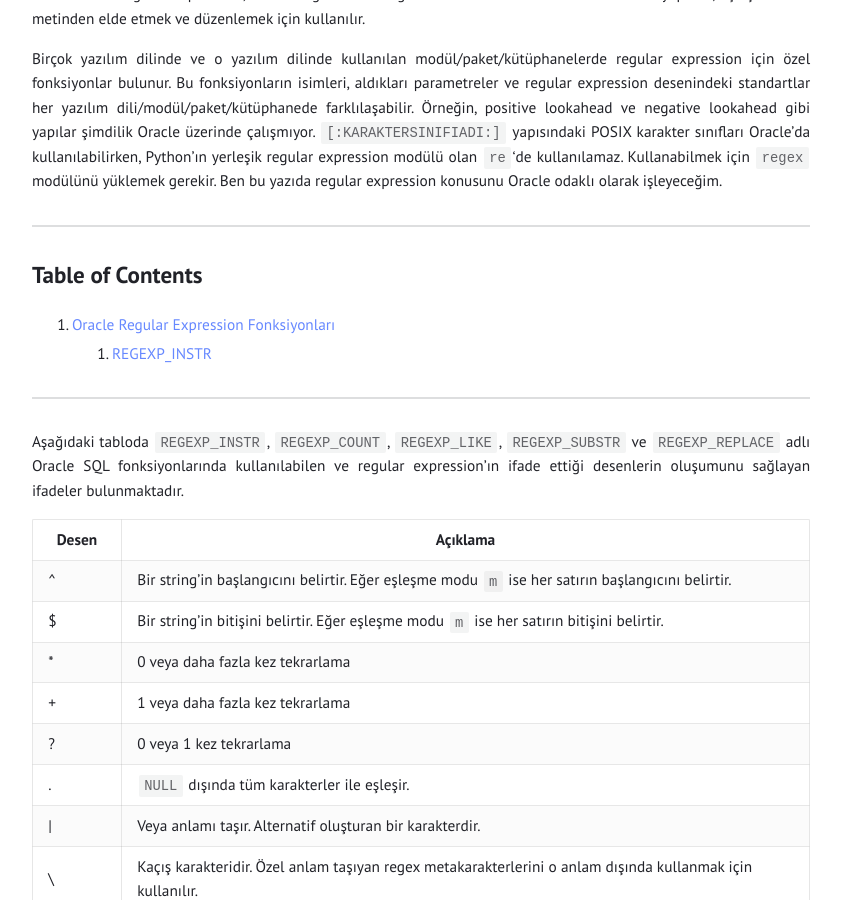
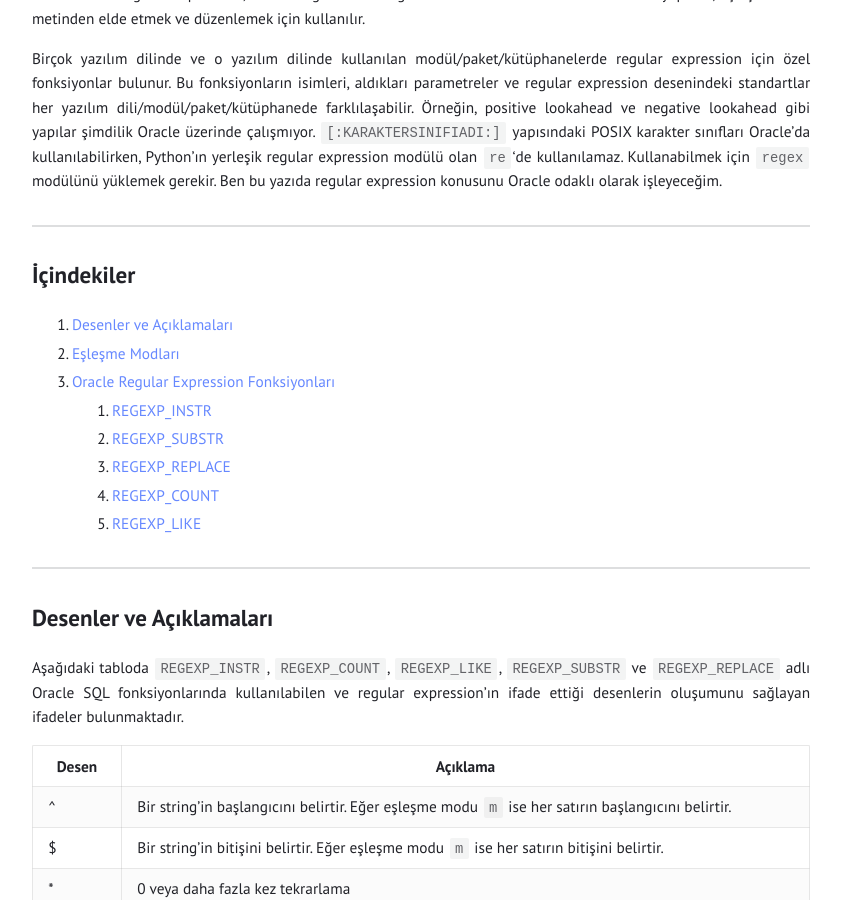
Before and after one commit to tunahanoguz/tunahanoguz.github.io, a Jekyll site: the page built from _posts/2025-05-05-oracle-regular-expressions.md, in a window 1280 px wide and 900 px high, scrolled down 256 px. Shown: the whole window, without its empty margins (219-1060 px from the left). Built offline with Jekyll 4.4.1, drawn with Linux system fonts in a browser that asks for light colours.

Commit message:
Update 2025-05-05-oracle-regular-expressions.md

```diff
--- a/_posts/2025-05-05-oracle-regular-expressions.md
+++ b/_posts/2025-05-05-oracle-regular-expressions.md
@@ -10,11 +10,19 @@ Birçok yazılım dilinde ve o yazılım dilinde kullanılan modül/paket/kütü
 
 ---
 
-## Table of Contents
-1. [Oracle Regular Expression Fonksiyonları](#oracle-regular-expression-fonksiyonlari)
+## İçindekiler
+1. [Desenler ve Açıklamaları](#desenler-ve-aciklamalari)
+2. [Eşleşme Modları](#eslesme-modlari)
+3. [Oracle Regular Expression Fonksiyonları](#oracle-regular-expression-fonksiyonlari)
     1. [REGEXP_INSTR](#REGEXP_INSTR)
+    2. [REGEXP_SUBSTR](#REGEXP_SUBSTR)
+    3. [REGEXP_REPLACE](#REGEXP_REPLACE)
+    4. [REGEXP_COUNT](#REGEXP_COUNT)
+    5. [REGEXP_LIKE](#REGEXP_LIKE)
 
 ---
+
+## Desenler ve Açıklamaları {#desenler-ve-aciklamalari}
 
 Aşağıdaki tabloda `REGEXP_INSTR`, `REGEXP_COUNT`, `REGEXP_LIKE`, `REGEXP_SUBSTR` ve `REGEXP_REPLACE` adlı Oracle SQL fonksiyonlarında kullanılabilen ve regular expression'ın ifade ettiği desenlerin oluşumunu sağlayan ifadeler bulunmaktadır.
 
@@ -65,6 +73,8 @@ Aşağıdaki tabloda `REGEXP_INSTR`, `REGEXP_COUNT`, `REGEXP_LIKE`, `REGEXP_SUBS
 | [:print:]  | `[:alnum:]` ve `[:punct:]` karakter sınıflarının eşleştiği bir karakter ve boşluk karakteri ile eşleşir.        |
 
 ---
+
+## Eşleşme Modları {#eslesme-modlari}
 
 Aşağıdaki tabloda yine `REGEXP_INSTR`, `REGEXP_COUNT`, `REGEXP_LIKE`, `REGEXP_SUBSTR` ve `REGEXP_REPLACE` adlı Oracle SQL fonksiyonlarında eşleşme davranışını düzenlemek için kullanılan değerler yer almaktadır.
 
```
